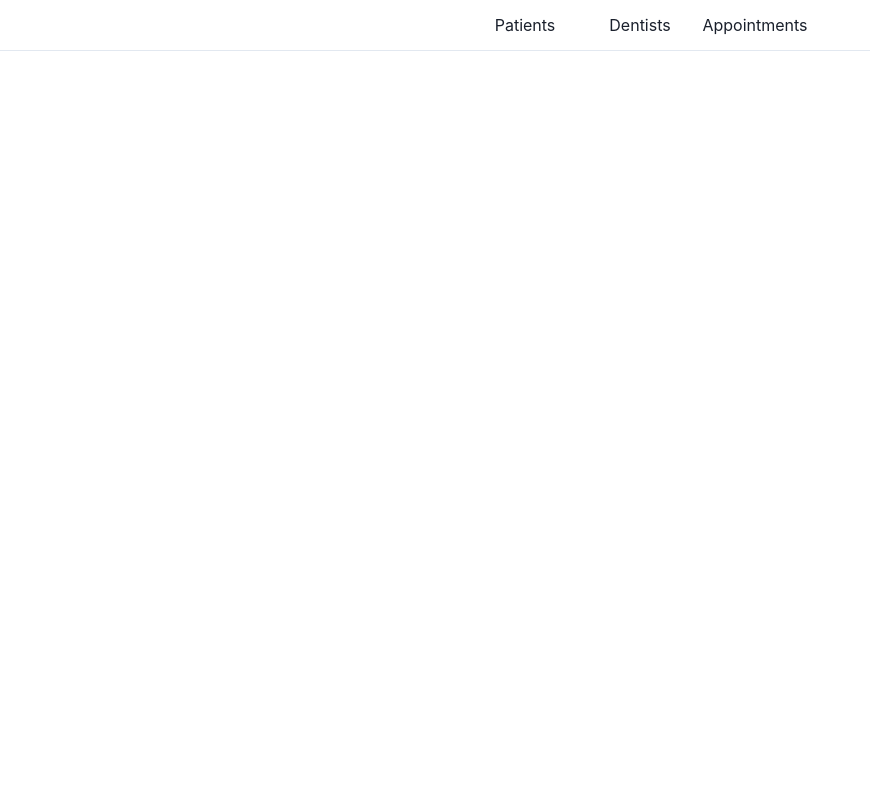
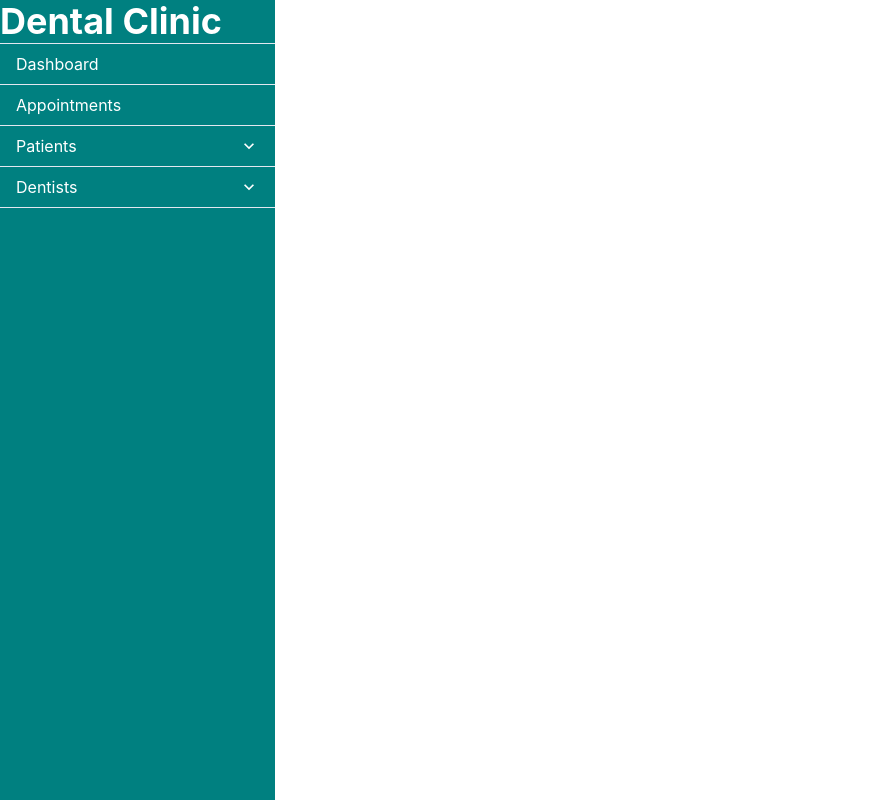
Before and after one commit to abigail221b/dental_clinic, a React (Create React App) app in the folder dentalclinic_frontend/: page / in a window 1280 px wide. Shown: the whole page, without its empty margins (0-870 px from the left). Built offline with nearby package versions, Linux system fonts and the light colour scheme.

Commit message:
Rework App UI

```diff
--- a/dentalclinic_frontend/src/App.js
+++ b/dentalclinic_frontend/src/App.js
@@ -1,35 +1,65 @@
 import { useState } from "react";
 import { Link, Outlet } from "react-router-dom";
 import './App.css';
-import { ChakraProvider, Container, Box, Flex, Center } from '@chakra-ui/react'
-
-const dashboard = {
-	PATIENTS: "Patients",
-	DENTISTS: "Dentists",
-	APPOINTMENTS: "Appointments"
-};
+import { ChakraProvider, Container, Box, Flex, Center, Accordion, AccordionItem, AccordionButton, AccordionPanel, AccordionIcon, Heading } from '@chakra-ui/react'
 
 function App() {
 
-	const [selectedDashboard, setSelectedDashboard] = useState(null);
-
 	return (
 		<ChakraProvider>
-			<Center>
-				<Link to="patient" onClick={() => setSelectedDashboard(dashboard.PATIENTS)}>
-					<Center h="50px" w="115px" bgColor={selectedDashboard === dashboard.PATIENTS? "teal": null}>{ dashboard.PATIENTS }</Center>
-				</Link>
-				<Link to="dentist" onClick={() => setSelectedDashboard(dashboard.DENTISTS)}>
-					<Center h="50px" w="115px" bgColor={selectedDashboard === dashboard.DENTISTS? "teal": null}>{ dashboard.DENTISTS }</Center>
-				</Link>
-				<Link to="appointment" onClick={() => setSelectedDashboard(dashboard.APPOINTMENTS)}>
-					<Center h="50px" w="115px" bgColor={selectedDashboard === dashboard.APPOINTMENTS? "teal": null}>{ dashboard.APPOINTMENTS }</Center>
-				</Link>
-			</Center>
-			<hr />
-			<Center>
+		<Flex width="100%">
+			<Box w="275px" h="100vh" bg="teal" color="white">
+				<Box><Heading h>Dental Clinic</Heading></Box>
+				<Accordion allowMultiple="true">
+					<AccordionItem>
+						<h2>
+							<Link to="/dashboard">
+								<AccordionButton bg="teal" border="none" color="white">
+									Dashboard
+								</AccordionButton>
+							</Link>
+						</h2>
+					</AccordionItem>
+					<AccordionItem>
+						<h2>
+							<Link to="/appointments">
+								<AccordionButton border="none"  bg="teal"  color="white">
+									Appointments
+								</AccordionButton>
+							</Link>
+						</h2>
+					</AccordionItem>
+					<AccordionItem>
+						<h2>
+							<AccordionButton bg="teal" border="none" color="white">
+								<Box flex="1" align="left">Patients</Box>
+								<AccordionIcon />
+							</AccordionButton>
+						</h2>
+						<AccordionPanel pb={3}>
+							<Box><Link to="/patients/all">All Patients</Link></Box>
+							<Box><Link to="/patients/new">New Patient</Link></Box>
+							<Box><Link to="/patients/search">Search</Link></Box>
+						</AccordionPanel>
+					</AccordionItem>
+					<AccordionItem>
+						<h2>
+						<AccordionButton bg="teal" border="none" color="white">
+								<Box flex="1" align="left">Dentists</Box>
+								<AccordionIcon />
+							</AccordionButton>
+						</h2>
+						<AccordionPanel>
+						<Box><Link to="/dentists/all">All Dentists</Link></Box>
+							<Box><Link to="/dentists/new">New Dentist</Link></Box>
+						</AccordionPanel>
+					</AccordionItem>
+				</Accordion>
+			</Box>
+			<Box flex="1" overflow="scroll" h="100vh">
 				<Outlet />
-			</Center>
+			</Box>
+		</Flex>
 		</ChakraProvider>
 	);
 }
```
